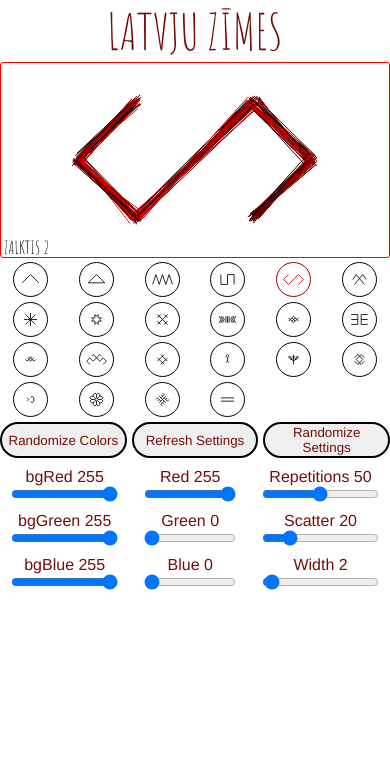
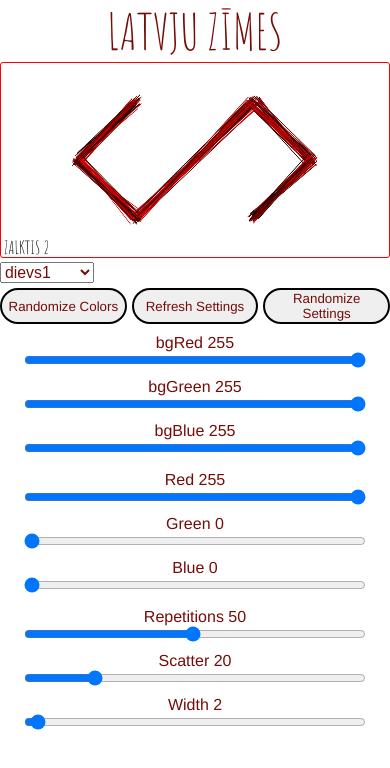
Before and after one commit to abbasnake/latvjuZimesWebPage, a Vue app in the folder client/: page /#/ in a window 390 px wide. Shown: the top 768 px of the page. Built offline with nearby package versions, Linux system fonts and the light colour scheme.

Commit message:
starting to make a small screen size selector

```diff
--- a/client/src/components/AppControls.vue
+++ b/client/src/components/AppControls.vue
@@ -31,9 +31,11 @@ export default {
 .controls {
   display: grid;
   grid-template-areas:
-    "select    select       select"
-    "buttons   buttons      buttons"
-    "bgSliders colorSliders otherSliders";
+    "select"
+    "buttons"
+    "bgSliders"
+    "colorSliders"
+    "otherSliders";
   grid-gap: 5px;
   &__select {
     grid-area: select;
@@ -51,4 +53,13 @@ export default {
     grid-area: otherSliders;
   }
 }
+
+@media (min-width: 400px) {
+  .controls {
+    grid-template-areas:
+    "select select select"
+    "buttons buttons buttons"
+    "bgSliders colorSliders otherSliders";
+  }
+}
 </style>
--- a/client/src/components/AppControlsSelect.vue
+++ b/client/src/components/AppControlsSelect.vue
@@ -1,10 +1,23 @@
 <template>
   <div class="container">
+    <template v-if="true">
+      <select name="" id="" @change="onChange">
+        <option
+        v-for="(key, index) in simbolKeys"
+        :value="key"
+        :key="index"
+        >
+         {{key}}
+        </option>
+      </select>
+    </template>
+    <template v-else>
       <app-icon
         v-for="(key, index) in simbolKeys"
         :key="index"
         :simbol-key="key"
       />
+    </template>
   </div>
 </template>
 
@@ -23,6 +36,11 @@ export default {
     currentSimbolName () {
       return this.$store.getters.currentSimbolName
     }
+  },
+  methods: {
+    onChange (e) {
+      this.$store.dispatch('changeSimbol', e.target.value)
+    }
   }
 }
 </script>
@@ -31,8 +49,10 @@ export default {
 .container {
   display: grid;
   grid-gap: 5px;
-  grid-template-columns: repeat(6, 1fr);
+  grid-template-columns: repeat(11, 1fr);
   justify-items: center;
+  // width: 100%;
+  // overflow: scroll;
   // padding: 5px;
 }
 
```
